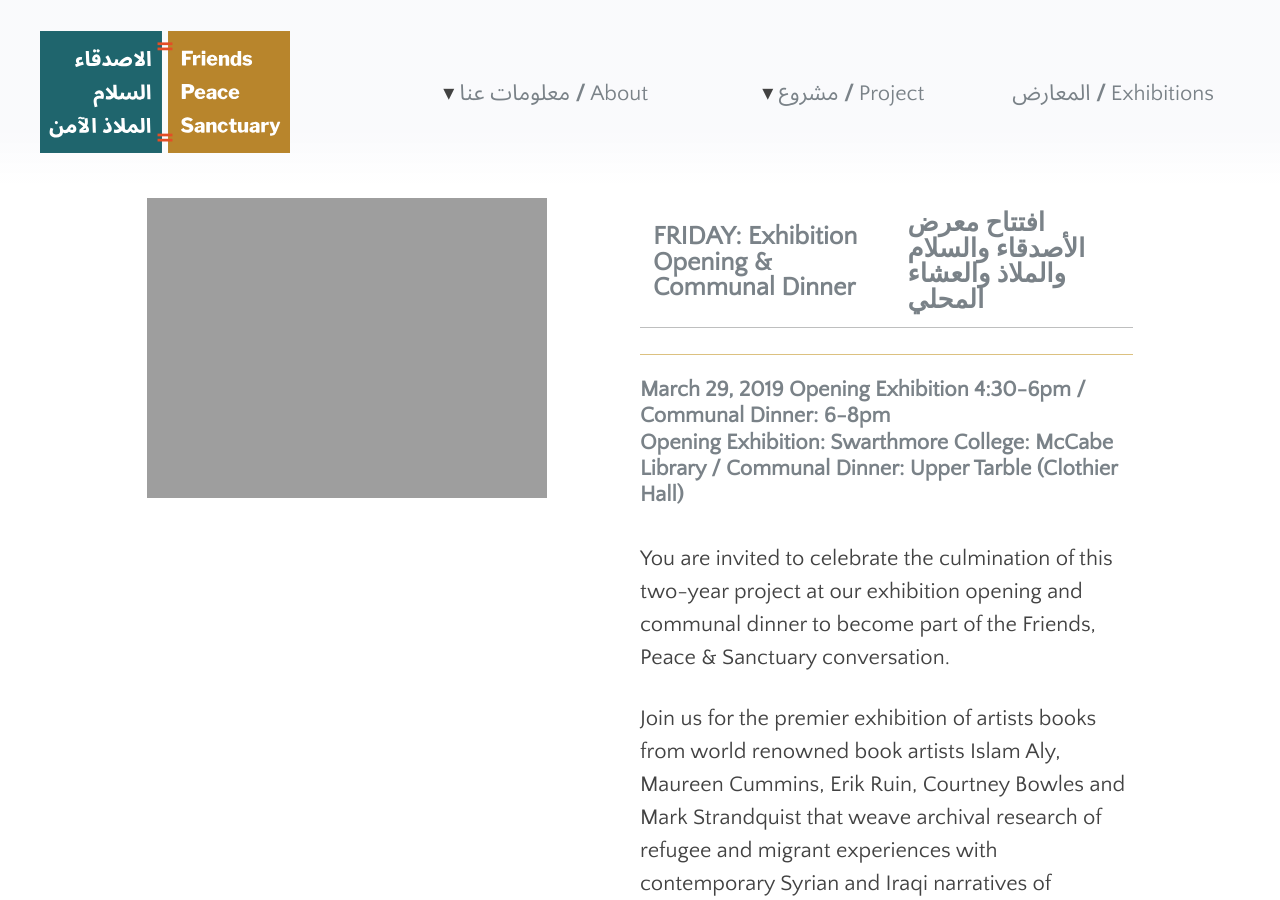
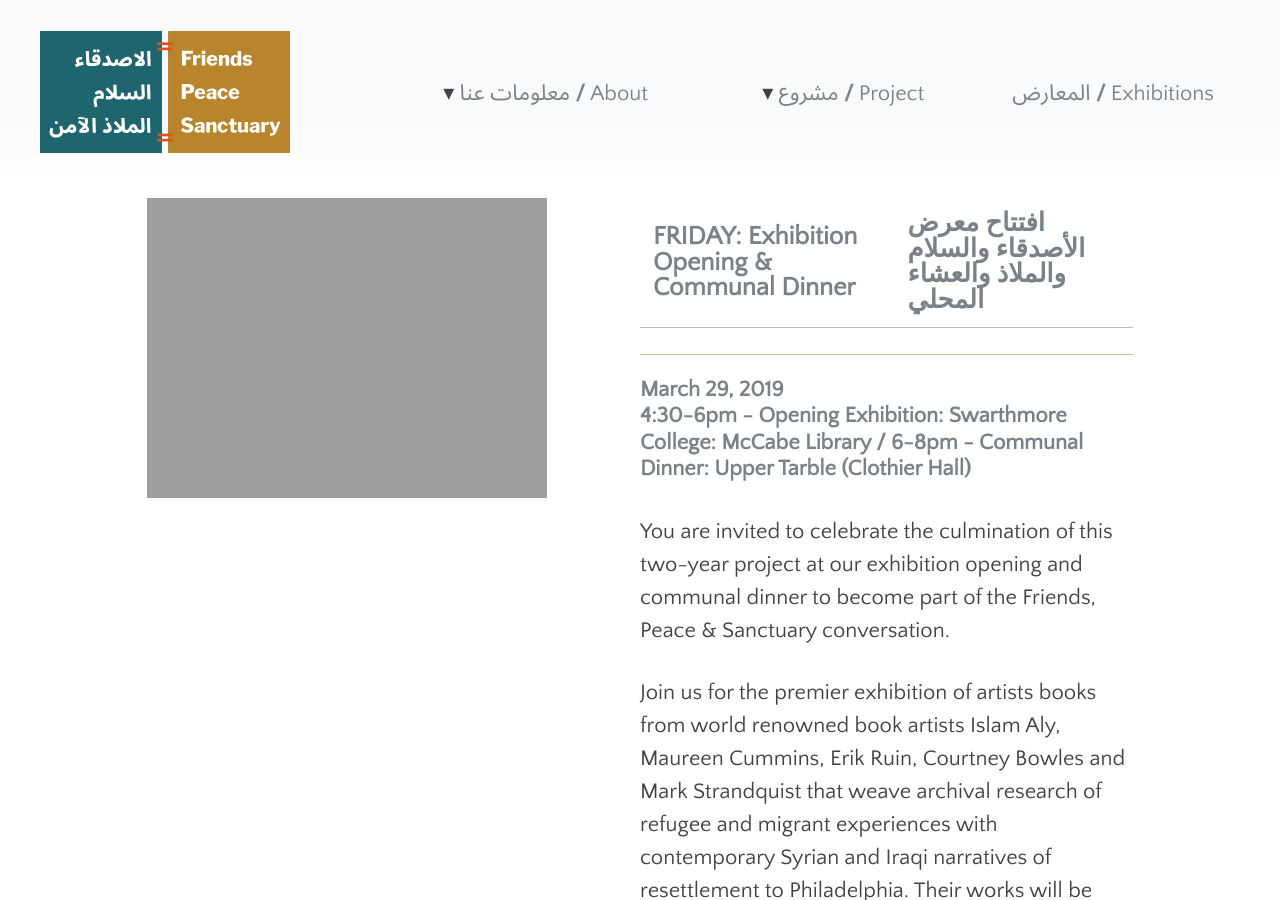
Before and after one commit to swat-ds/fps.swarthmore.edu, a Jekyll site: the page built from _posts/2019-02-21-community-dinner.md, in a window 1280 px wide and 900 px high. Built offline with Jekyll 4.4.1, drawn with Linux system fonts in a browser that asks for light colours.

Commit message:
Update 2019-02-21-community-dinner.md

```diff
--- a/_posts/2019-02-21-community-dinner.md
+++ b/_posts/2019-02-21-community-dinner.md
@@ -5,10 +5,10 @@ categories:
   - exhibition programming
   - 'exhibit:swarthmore'
 image: islam_inception2.JPG
-event_date: 'March 29, 2019 Opening Exhibition 4:30-6pm / Communal Dinner: 6-8pm'
+event_date: 'March 29, 2019 '
 event_location: >-
-  Opening Exhibition: Swarthmore College: McCabe Library / Communal Dinner:
-  Upper Tarble (Clothier Hall)
+  4:30-6pm - Opening Exhibition: Swarthmore College: McCabe Library / 6-8pm -
+  Communal Dinner: Upper Tarble (Clothier Hall)
 event_fb_url: 'https://www.facebook.com/events/296067711049125/'
 published: true
 date: '2019-03-01 15:57 -0500'
```
